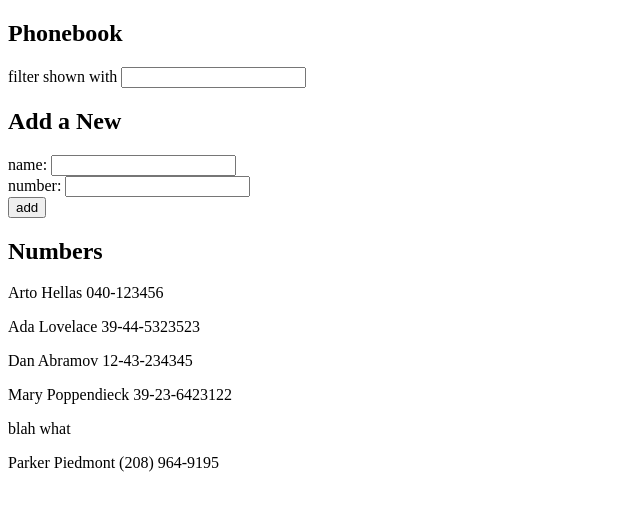
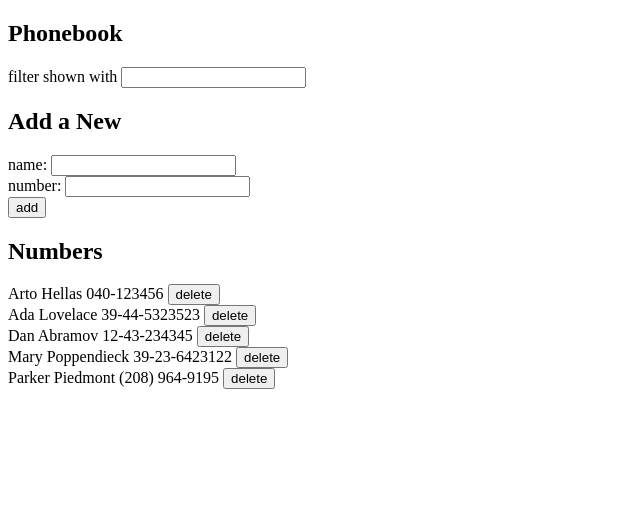
Before and after one commit to pjpiedmont/fullStackOpen2022, a React (Create React App) app in the folder part2/phonebook/: page / in a window 1280 px wide. Shown: the top 510 px of the page, without its empty margins (0-640 px from the left). Built offline with nearby package versions, Linux system fonts and the light colour scheme; data requests are answered from the project's data file.

Commit message:
Completed Exercise 2.14 (25 minutes)

```diff
--- a/part2/phonebook/db.json
+++ b/part2/phonebook/db.json
@@ -21,11 +21,6 @@
       "id": 4
     },
     {
-      "name": "blah",
-      "number": "what",
-      "id": 5
-    },
-    {
       "name": "Parker Piedmont",
       "number": "(208) 964-9195",
       "id": 6
--- a/part2/phonebook/src/App.js
+++ b/part2/phonebook/src/App.js
@@ -17,7 +17,7 @@ const App = () => {
         person.name.toLowerCase().includes(filter.toLowerCase())
       )
 
-  const addName = (event) => {
+  const addPerson = (event) => {
     event.preventDefault()
 
     if (persons.find((person) => person.name === newName))
@@ -37,6 +37,27 @@ const App = () => {
         setPersons(persons.concat(returnedPerson))
         setNewName('')
         setNewNumber('')
+      })
+  }
+
+  const removePerson = ({ id, name }) => {
+    if (!window.confirm(`Delete ${name}?`))
+    {
+      return
+    }
+
+    if (!persons.find(person => person.id === id))
+    {
+      alert(`Error, ${name} is not in the list`)
+      return
+    }
+
+    personService
+      .remove(id)
+      .then(res => {
+        console.log(res)
+        let newPersons = persons.filter(person => person.id !== id)
+        setPersons(newPersons)
       })
   }
 
@@ -72,11 +93,14 @@ const App = () => {
         name={newName}
         number={newNumber}
         handleChange={handleFormChange}
-        handleSubmit={addName}
+        handleSubmit={addPerson}
       />
 
       <h2>Numbers</h2>
-      <Persons persons={personsToShow} />
+      <Persons
+        persons={personsToShow}
+        deleteHandler={removePerson}
+      />
     </div>
   )
 }
--- a/part2/phonebook/src/components/Persons.js
+++ b/part2/phonebook/src/components/Persons.js
@@ -1,11 +1,11 @@
-const Persons = ({ persons }) => {
+const Persons = ({ persons, deleteHandler }) => {
   return (
     <div>
       {persons.map((person) => {
         return (
-          <p key={person.id}>
-            {person.name} {person.number}
-          </p>
+          <div key={person.id}>
+            {person.name} {person.number} <button onClick={() => deleteHandler(person)}>delete</button>
+          </div>
         );
       })}
     </div>
--- a/part2/phonebook/src/services/person.js
+++ b/part2/phonebook/src/services/person.js
@@ -11,4 +11,8 @@ const add = (newPerson) => {
     return req.then(res => res.data)
 }
 
-export default { getAll, add }
+const remove = (id) => {
+    return axios.delete(`${baseUrl}/${id}`)
+}
+
+export default { getAll, add, remove }
```
